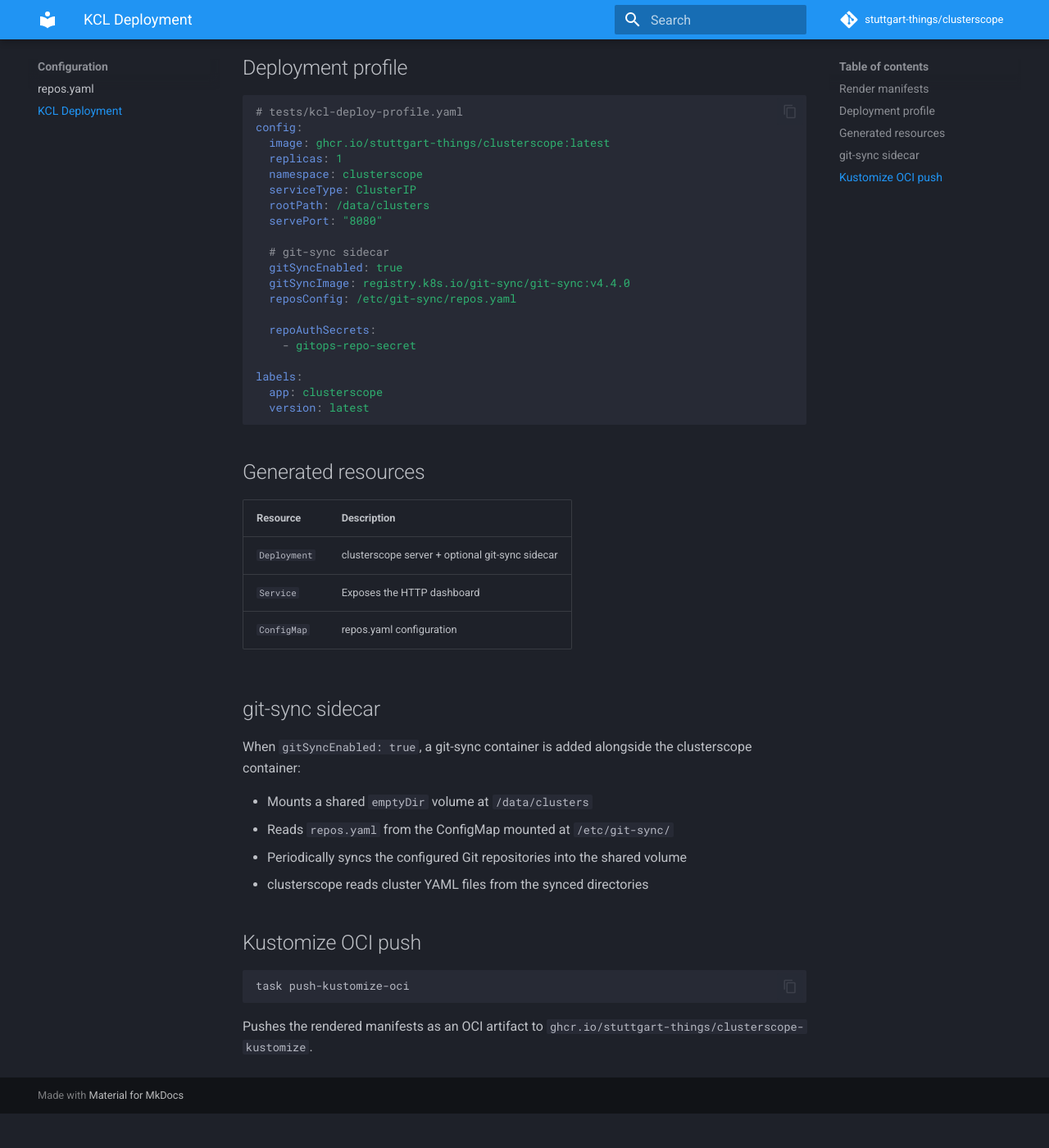
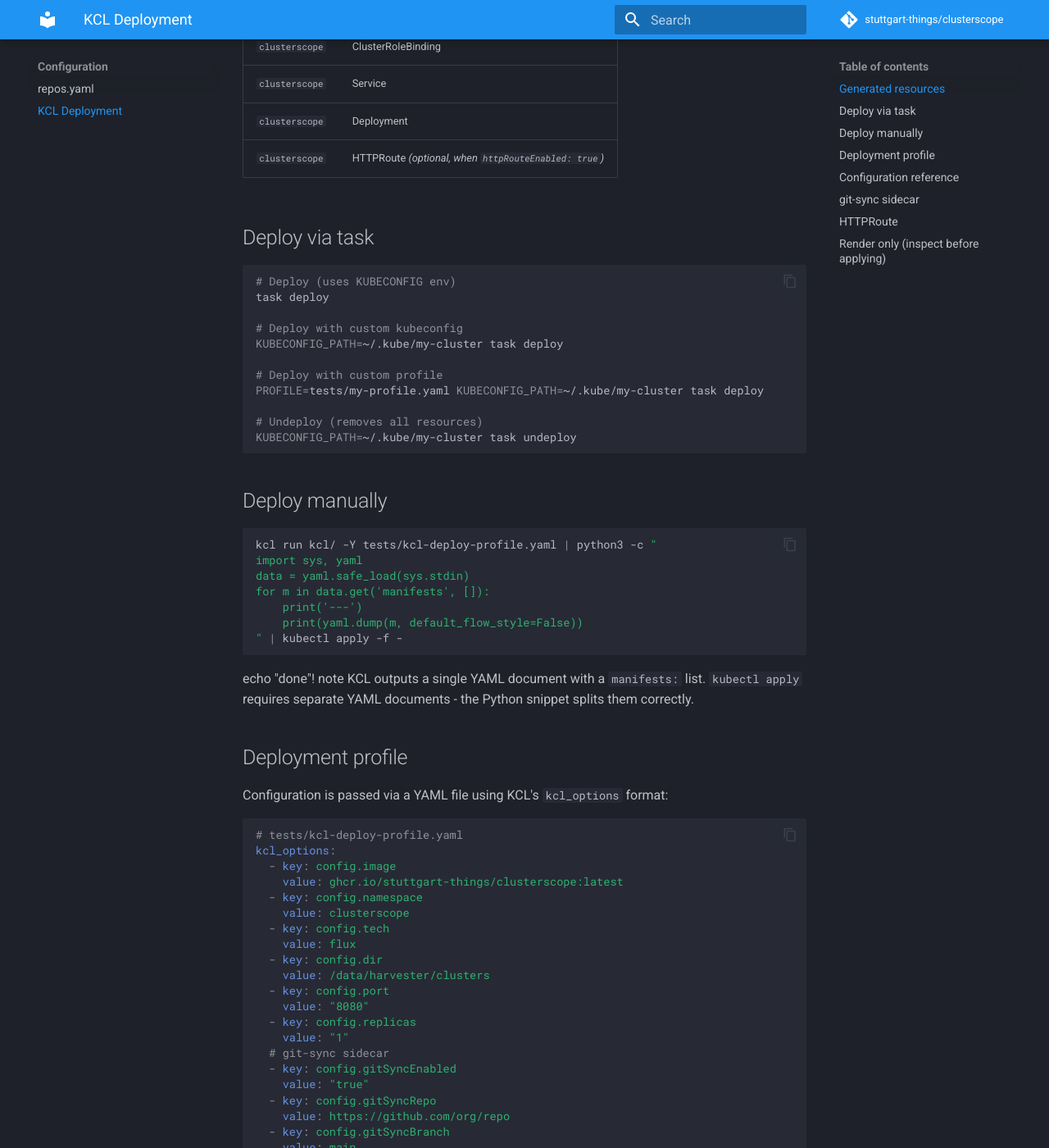
Before and after one commit to stuttgart-things/clusterscope, an MkDocs documentation site: the page built from docs/kcl.md, in a window 1280 px wide and 1400 px high, scrolled down 518 px. Shown: the whole window at 82% size. Built offline with MkDocs 1.6.1 and Material for MkDocs 9.7.7, drawn with Linux system fonts in a browser that asks for light colours; comment, search, counter and statistics services are not loaded; before the commit the page ends 1876 px from its top, so only the background shows below that; some of the changed text lies outside the part shown.

Commit message:
docs(kcl): update KCL deployment docs with HTTPRoute, deploy/undeploy tasks

````diff
--- a/docs/kcl.md
+++ b/docs/kcl.md
@@ -1,66 +1,157 @@
 # KCL Deployment
 
-clusterscope ships with a [KCL](https://kcl-lang.io/) deployment module that generates the Kubernetes manifests for running it as a server with an optional git-sync sidecar.
+clusterscope ships with a [KCL](https://kcl-lang.io/) deployment module (`kcl/`) that generates all Kubernetes manifests including an optional git-sync sidecar and HTTPRoute.
 
-## Render manifests
+## Generated resources
+
+| Resource | Kind |
+|---|---|
+| `clusterscope` | Namespace |
+| `clusterscope` | ServiceAccount |
+| `clusterscope` | ClusterRole |
+| `clusterscope` | ClusterRoleBinding |
+| `clusterscope` | Service |
+| `clusterscope` | Deployment |
+| `clusterscope` | HTTPRoute *(optional, when `httpRouteEnabled: true`)* |
+
+## Deploy via task
 
 ```bash
-# Interactive (uses gum for prompts)
-task render-manifests
+# Deploy (uses KUBECONFIG env)
+task deploy
 
-# Non-interactive with defaults
-task render-manifests-quick
+# Deploy with custom kubeconfig
+KUBECONFIG_PATH=~/.kube/my-cluster task deploy
 
-# With custom profile
-task render-manifests-quick PROFILE=tests/kcl-deploy-profile.yaml
+# Deploy with custom profile
+PROFILE=tests/my-profile.yaml KUBECONFIG_PATH=~/.kube/my-cluster task deploy
+
+# Undeploy (removes all resources)
+KUBECONFIG_PATH=~/.kube/my-cluster task undeploy
 ```
+
+## Deploy manually
+
+```bash
+kcl run kcl/ -Y tests/kcl-deploy-profile.yaml | python3 -c "
+import sys, yaml
+data = yaml.safe_load(sys.stdin)
+for m in data.get('manifests', []):
+    print('---')
+    print(yaml.dump(m, default_flow_style=False))
+" | kubectl apply -f -
+```
+
+echo "done"! note
+    KCL outputs a single YAML document with a `manifests:` list. `kubectl apply` requires separate YAML documents - the Python snippet splits them correctly.
 
 ## Deployment profile
 
+Configuration is passed via a YAML file using KCL's `kcl_options` format:
+
 ```yaml
 # tests/kcl-deploy-profile.yaml
-config:
-  image: ghcr.io/stuttgart-things/clusterscope:latest
-  replicas: 1
-  namespace: clusterscope
-  serviceType: ClusterIP
-  rootPath: /data/clusters
-  servePort: "8080"
-
+kcl_options:
+  - key: config.image
+    value: ghcr.io/stuttgart-things/clusterscope:latest
+  - key: config.namespace
+    value: clusterscope
+  - key: config.tech
+    value: flux
+  - key: config.dir
+    value: /data/harvester/clusters
+  - key: config.port
+    value: "8080"
+  - key: config.replicas
+    value: "1"
   # git-sync sidecar
-  gitSyncEnabled: true
-  gitSyncImage: registry.k8s.io/git-sync/git-sync:v4.4.0
-  reposConfig: /etc/git-sync/repos.yaml
-
-  repoAuthSecrets:
-    - gitops-repo-secret
-
-labels:
-  app: clusterscope
-  version: latest
+  - key: config.gitSyncEnabled
+    value: "true"
+  - key: config.gitSyncRepo
+    value: https://github.com/org/repo
+  - key: config.gitSyncBranch
+    value: main
+  - key: config.gitSyncPeriod
+    value: 60s
+  # HTTPRoute (Gateway API)
+  - key: config.httpRouteEnabled
+    value: "true"
+  - key: config.gatewayName
+    value: my-gateway
+  - key: config.gatewayNamespace
+    value: default
+  - key: config.hostname
+    value: clusterscope
+  - key: config.domain
+    value: example.com
 ```
 
-## Generated resources
+## Configuration reference
 
-| Resource | Description |
-|---|---|
-| `Deployment` | clusterscope server + optional git-sync sidecar |
-| `Service` | Exposes the HTTP dashboard |
-| `ConfigMap` | repos.yaml configuration |
+| Key | Default | Description |
+|---|---|---|
+| `config.name` | `clusterscope` | Resource name |
+| `config.namespace` | `clusterscope` | Kubernetes namespace |
+| `config.image` | `ghcr.io/stuttgart-things/clusterscope:latest` | Container image |
+| `config.imagePullPolicy` | `IfNotPresent` | Image pull policy |
+| `config.replicas` | `1` | Number of replicas |
+| `config.port` | `8080` | HTTP serve port |
+| `config.dir` | `/data` | Path inside container to scan for GitOps manifests |
+| `config.tech` | `flux` | GitOps technology: `flux` or `argocd` |
+| `config.gitSyncEnabled` | `false` | Enable git-sync sidecar |
+| `config.gitSyncImage` | `registry.k8s.io/git-sync/git-sync:v4.4.0` | git-sync image |
+| `config.gitSyncRepo` | `""` | Git repository URL to sync |
+| `config.gitSyncBranch` | `main` | Branch/ref to sync |
+| `config.gitSyncPeriod` | `60s` | Sync interval |
+| `config.httpRouteEnabled` | `false` | Create HTTPRoute (Gateway API) |
+| `config.gatewayName` | `""` | Gateway name to attach the HTTPRoute to |
+| `config.gatewayNamespace` | `default` | Namespace of the Gateway |
+| `config.hostname` | `""` | Hostname prefix (e.g. `clusterscope`) |
+| `config.domain` | `""` | Domain (e.g. `example.com`) - URL: `hostname.domain` |
 
 ## git-sync sidecar
 
-When `gitSyncEnabled: true`, a git-sync container is added alongside the clusterscope container:
+When `gitSyncEnabled: true`, a git-sync sidecar is added. Both containers share an `emptyDir` volume at `/data`:
 
-- Mounts a shared `emptyDir` volume at `/data/clusters`
-- Reads `repos.yaml` from the ConfigMap mounted at `/etc/git-sync/`
-- Periodically syncs the configured Git repositories into the shared volume
-- clusterscope reads cluster YAML files from the synced directories
+```
+pod
++-- container: clusterscope  (-root=/data/<repo>/clusters -tech=flux -serve=:8080)
+|   +-- volumeMount: gitdata -> /data
++-- container: git-sync      (--repo=... --ref=main --root=/data --period=60s)
+    +-- volumeMount: gitdata -> /data
+```
 
-## Kustomize OCI push
+git-sync creates: `/data/<repo-name> -> .worktrees/<hash>` (symlink).
+Set `config.dir` to the subfolder inside the repo that contains the cluster directories, e.g. `/data/harvester/clusters`.
+
+## HTTPRoute
+
+When `httpRouteEnabled: true`, a [Gateway API](https://gateway-api.sigs.k8s.io/) `HTTPRoute` is generated pointing to the clusterscope Service:
+
+```yaml
+apiVersion: gateway.networking.k8s.io/v1
+kind: HTTPRoute
+metadata:
+  name: clusterscope
+  namespace: clusterscope
+spec:
+  parentRefs:
+    - name: <gatewayName>
+      namespace: <gatewayNamespace>
+  hostnames:
+    - "<hostname>.<domain>"
+  rules:
+    - backendRefs:
+        - name: clusterscope
+          port: 8080
+```
+
+## Render only (inspect before applying)
 
 ```bash
-task push-kustomize-oci
+# Render to stdout
+kcl run kcl/ -Y tests/kcl-deploy-profile.yaml
+
+# Non-interactive render via task
+task render-manifests-quick
 ```
-
-Pushes the rendered manifests as an OCI artifact to `ghcr.io/stuttgart-things/clusterscope-kustomize`.
````
Also changed, not shown: kcl/README.md (+15 -0 lines).
